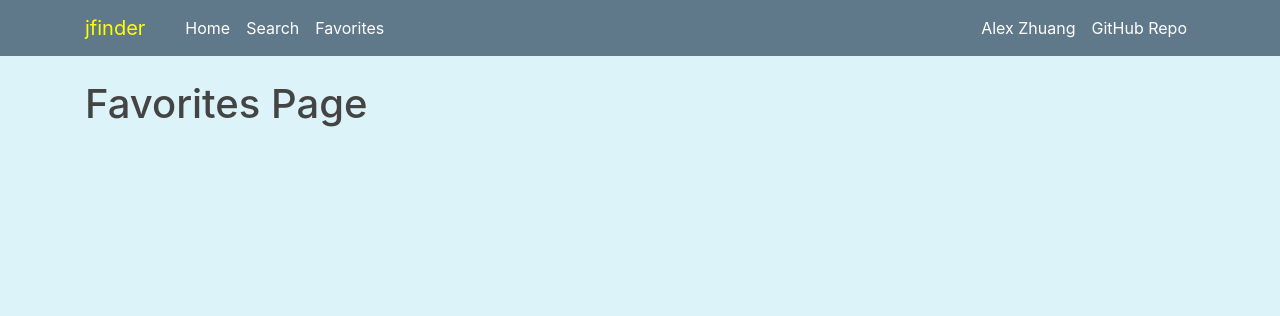
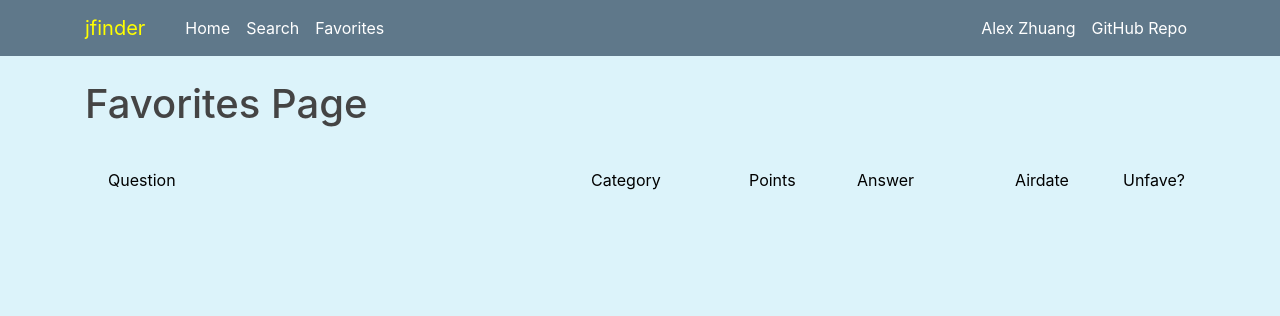
Before and after one commit to azhuang639/jfinder, a Flask app: page /favorites in a window 1280 px wide. Shown: the top 316 px of the page. Run offline with Flask 2, Linux system fonts and the light colour scheme; some libraries are stand-ins or nearby versions.

Commit message:
added favorites functionality

```diff
--- a/main.py
+++ b/main.py
@@ -2,6 +2,12 @@ import requests
 from flask import Flask, render_template, url_for, request, redirect
 
 app = Flask(__name__)
+
+FavoriteQuestions = ["Question"]
+FavoriteCategories = ["Category"]
+FavoritePoints = ["Points"]
+FavoriteAnswers = ["Answer"]
+FavoriteAirdates = ["Airdate"]
 
 def get(url):
     try:
@@ -17,17 +23,16 @@ def home():
 
 @app.route("/search", methods = ["GET", "POST"])
 def search():
-    Questions = ["Question"]
-    Points = ["Points"]
-    Answers = ["Answer"]
-    Categories = ["Category"]
-    Airdates = ["Air Date"]
-    keyword = 'base'
-    information = ""
-    queryString = ""
-    minAirdate = ""
-    maxAirdate = ""
     if request.method == "POST" and request.form['submit'] == 'Find':
+        Questions = ["Question"]
+        Points = ["Points"]
+        Answers = ["Answer"]
+        Categories = ["Category"]
+        Airdates = ["Air Date"]
+        information = ""
+        queryString = ""
+        minAirdate = ""
+        maxAirdate = ""
         maxCount = request.form['maxCount']
         keyword = request.form['keyword']
         difficulty = request.form['difficulty']
@@ -35,11 +40,6 @@ def search():
         minAirdate = request.form['minAirdate']
         maxAirdate = request.form['maxAirdate']
 
-        Questions = ["Question"]
-        Points = ["Value"]
-        Answers = ["Answer"]
-        Categories = ["Category"]
-        Airdates = ["Air Date"]
         count = 0
         index = 0
         queryString = "?"
@@ -86,14 +86,16 @@ def search():
                     Points.append(information[index]["value"])
                     Answers.append(information[index]["answer"])
                     Airdates.append(information[index]["airdate"][0:10])
+
                     count+=1
             else:
-                Categories.append(information[index]["category"]["title"])
-                Questions.append(information[index]["question"])
-                Points.append(information[index]["value"])
-                Answers.append(information[index]["answer"])
-                Airdates.append(information[index]["airdate"][0:10])
-                count+=1
+                if information[index]["question"] != "":
+                    Categories.append(information[index]["category"]["title"])
+                    Questions.append(information[index]["question"])
+                    Points.append(information[index]["value"])
+                    Answers.append(information[index]["answer"])
+                    Airdates.append(information[index]["airdate"][0:10])
+                    count+=1
             index+=1
             if index >= len(information):
                 index=0
@@ -101,11 +103,31 @@ def search():
                 information = get(queryString+str(offsetSearch))
                 if information == []:
                     return render_template("search.html", airdates = Airdates, categories = Categories, questions = Questions, points = Points, answers = Answers, title = 'Search', len = len(Questions))
+    elif request.method == "POST":
+        FavoriteQuestions.append(request.form["questionEntry"])
+        FavoriteCategories.append(request.form["categoryEntry"])
+        FavoriteAnswers.append(request.form["answerEntry"])
+        FavoriteAirdates.append(request.form["airdateEntry"])
+        FavoritePoints.append(request.form["pointEntry"])
+        return '', 204
+    else:
+        Questions = ["Question"]
+        Points = ["Points"]
+        Answers = ["Answer"]
+        Categories = ["Category"]
+        Airdates = ["Air Date"]
     return render_template("search.html", airdates = Airdates, categories = Categories, questions = Questions, points = Points, answers = Answers, title = 'Search', len = len(Questions))
 
-@app.route("/favorites")
+
+@app.route("/favorites", methods = ['GET','POST'])
 def favorites():
-    return render_template('favorites.html', title='Favorites')
+    if request.method == "POST" and request.form['submit'] == 'Remove':
+        FavoriteQuestions.remove(request.form["fquestionEntry"])
+        FavoriteAirdates.remove(request.form["fairdateEntry"])
+        FavoritePoints.remove(request.form["fpointEntry"])
+        FavoriteAnswers.remove(request.form["fanswerEntry"])
+        FavoriteCategories.remove(request.form["fcategoryEntry"])
+    return render_template("favorites.html", airdates = FavoriteAirdates, categories = FavoriteCategories, questions = FavoriteQuestions, points = FavoritePoints, answers = FavoriteAnswers, title = 'Favorites', len = len(FavoriteQuestions))
 
 if __name__ == '__main__':
     app.run(debug=True)
--- a/static/main.css
+++ b/static/main.css
@@ -10,7 +10,7 @@ body {
 
 .container {
   display: grid;
-  grid-template-columns: 475px 150px 100px 150px 100px;
+  grid-template-columns: 475px 150px 100px 150px 100px 100px;
   grid-gap: .5rem;
 }
 
@@ -110,3 +110,9 @@ a.article-title:hover {
 .searchButton {
   width: 1000px;
 }
+
+.saveButton {
+  height: 30px;
+  text-align: center;
+  margin: auto;
+}
--- a/templates/favorites.html
+++ b/templates/favorites.html
@@ -1,4 +1,40 @@
 {% extends "layout.html" %}
 {% block content %}
 <h1>Favorites Page</h1>
+<br/>
+{%for i in range(0, len)%}
+<div class = "container">
+    <div class = "entry">
+        {{questions[i]}}
+    </div>
+    <div class = "entry">
+        {{categories[i]}}
+    </div>
+    <div class = "entry">
+        {{points[i]}}
+    </div>
+    <div class = "entry">
+        {{answers[i]}}
+    </div>
+    <div class = "entry">
+        {{airdates[i]}}
+    </div>
+    {% if i == 0 %}
+    <div class = "entry">
+        Unfave?
+    </div>
+    {% else %}
+    <form method = "post">
+        <input class = "btn btn-default saveButton" type = "submit" name = "submit" value = "Remove">
+        <input value = "{{questions[i]}}" type="hidden" name="fquestionEntry">
+        <input value = "{{categories[i]}}" type="hidden" name="fcategoryEntry">
+        <input value = "{{points[i]}}" type="hidden" name="fpointEntry">
+        <input value = "{{answers[i]}}" type= "hidden" name="fanswerEntry">
+        <input value = "{{airdates[i]}}" type= "hidden" name="fairdateEntry">
+    </form>
+    {% endif %}
+
+</div>
+{%endfor%}
+<div class = "bottomSpace"></div>
 {% endblock content %}
--- a/templates/home.html
+++ b/templates/home.html
@@ -4,7 +4,7 @@
 <h5>Alex Zhuang</h5>
 <br/>
 <p>
-  Welcome to jfinder! jfinder is a tool that helps you search for Jeopardy questions with multiple filters. jfinder also lets you mark questions as favorites so you can view them later, and can even simulate your own Jeopardy game!
+  Welcome to jfinder! jfinder is a tool that helps you search for Jeopardy questions with multiple filters. jfinder also lets you mark your favorite questions so you can view them later!
 </p>
 <p>
   Use the navigation toolbar at the top to begin searching for Jeopardy Questions!
```
Also changed, not shown: templates/search.html (+15 -0 lines).
